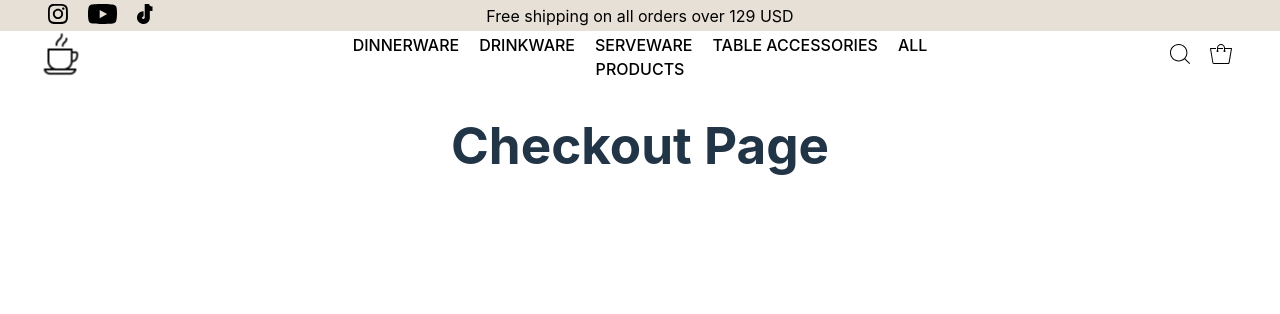
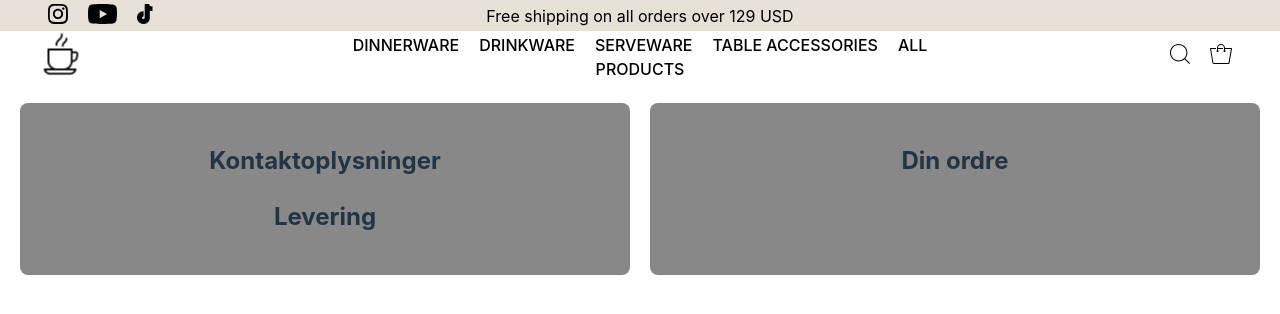
Before and after one commit to Johansogaard/frontend, a React (Vite) app: page /checkout in a window 1280 px wide. Shown: the top 314 px of the page. Built offline with nearby package versions, Linux system fonts and the light colour scheme.

Commit message:
Tilføjet 2 kolonner til checkout. Nu klar til at få tilføjet indtastningsfelter til shipping info

```diff
--- /dev/null
+++ b/src/Checkout.css
@@ -0,0 +1,16 @@
+.checkout-page {
+    display: flex;
+    justify-content: space-between;
+    padding: 20px;
+    gap: 20px; /* Dette skaber afstand mellem kolonner */
+  }
+
+  .checkout-form,
+  .order-summary {
+    width: 48%; /* Justering for at give plads til margin/padding */
+    background-color: #888;
+    padding: 20px;
+    border-radius: 8px;
+    height: auto; /*sikrer at højden tilpasses indholdet på siden*/
+    min-width: 500px; /* Minimumshøjde, udover den er auto korrigeret*/
+  }
--- a/src/Checkout.tsx
+++ b/src/Checkout.tsx
@@ -1,10 +1,22 @@
-import React from "react";
+// import React, { useState } from "react";
+import './Checkout.css' // Stien til CSS-fil
+
 
 const Checkout = () => {
   return (
-    <div>
-      <h1>Checkout Page</h1>
-      {/* Tilføj yderligere markup og funktionalitet her */}
+    <div className="checkout-page">
+      <div className="checkout-form">
+        <h2>Kontaktoplysninger</h2>
+        {/* Indsætter formular for kontaktoplysninger */}
+
+        <h2>Levering</h2>
+        {/* Formular for leveringsoplysninger */}
+      </div>
+
+      <div className="order-summary">
+        <h2>Din ordre</h2>
+        {/* Elementer for ordresammen drag */}
+      </div>
     </div>
   );
 };
```
